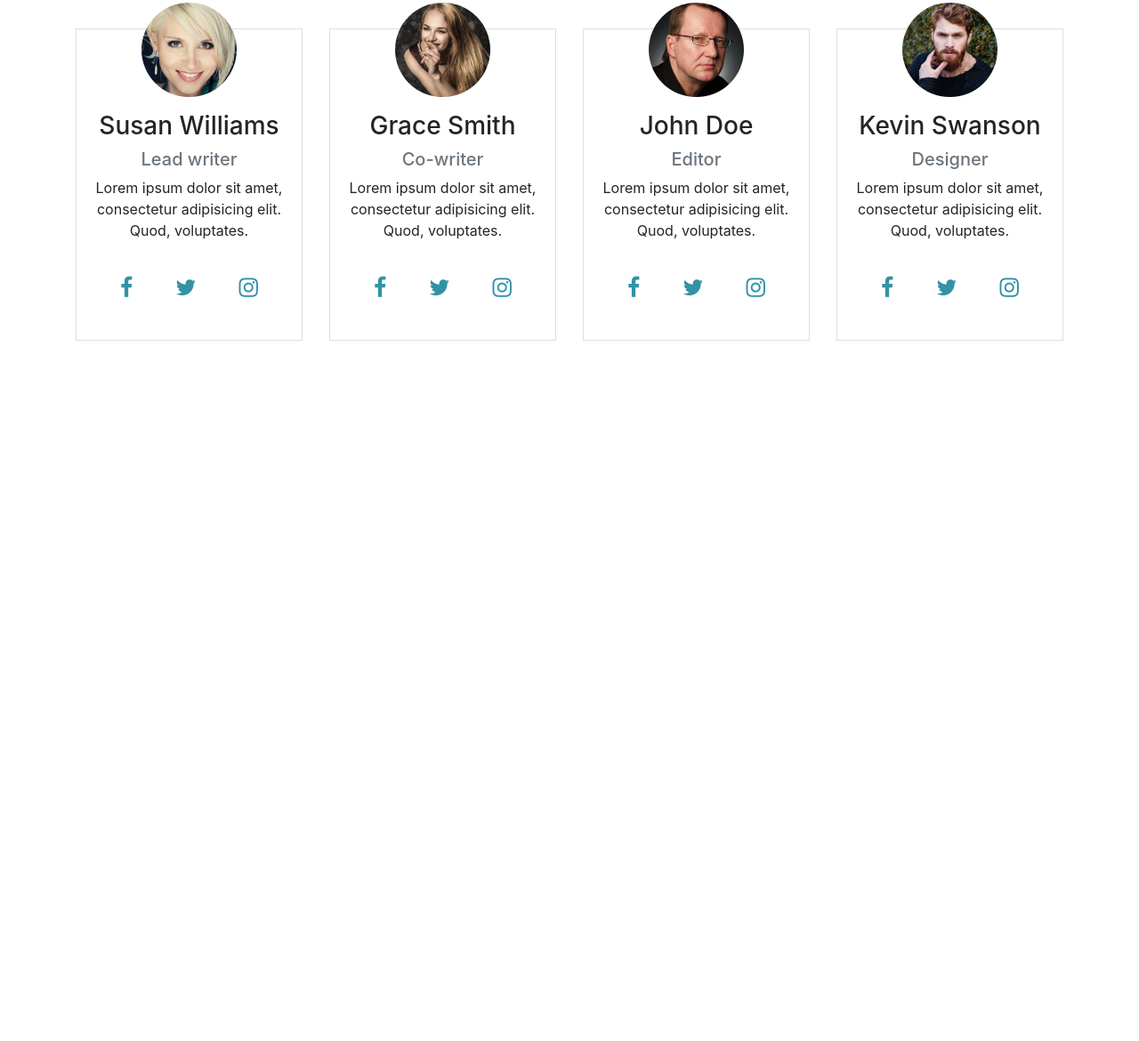
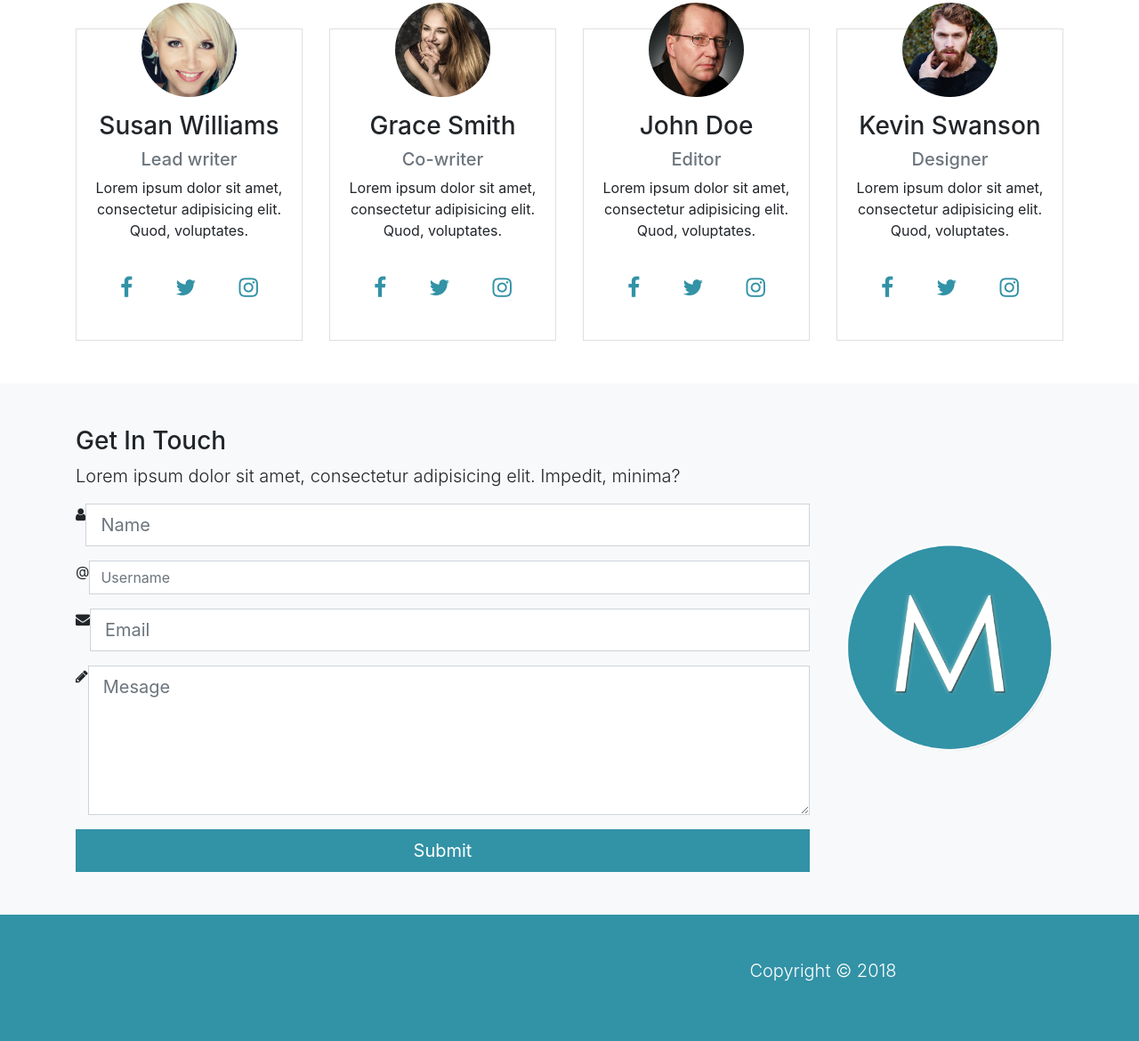
Before and after one commit to stefanaz/bs4_bookshop, a website: page index.html in a window 1280 px wide. Shown: the part 2028-3198 px from the top of the page at 89% size. Before the commit the page ends 2459 px from the top, so only its background shows below. Drawn offline with Linux system fonts and the light colour scheme.

Commit message:
Feedback form and footer

```diff
--- a/index.html
+++ b/index.html
@@ -35,7 +35,7 @@
                         <a href="#about" class="nav-link">About</a>
                     </li>
                     <li class="nav-item">
-                        <a href="#authors" class="nav-link">Meet the Authors</a>
+                        <a href="#author" class="nav-link">Meet the Authors</a>
                     </li>
                     <li class="nav-item">
                         <a href="#contact" class="nav-link">Contact</a>
@@ -327,6 +327,62 @@
     </section>
 
 
+    <!--contact-->
+    <section id="contact" class="bg-light py-5">
+        <div class="container">
+            <div class="row">
+                <div class="col-lg-9">
+                    <h3>Get In Touch</h3>
+                    <p class="lead">Lorem ipsum dolor sit amet, consectetur adipisicing elit. Impedit, minima?</p>
+
+
+                    <form>
+                        <div class="form-group">
+                            <div class="input-group input-group-lg">
+                                <span class="input-group-addon"><i class="fa fa-user"></i></span>
+                                <input type="text" class="form-control" placeholder="Name">
+                            </div>
+                        </div>
+                        <div class="form-group">
+                            <div class="input-group">
+                                <span class="input-group-addon" id="basic-addon1">@</span>
+                                <input type="text" class="form-control" placeholder="Username" aria-describedby="basic-addon1">
+                            </div>
+                        </div>
+
+                        <div class="form-group">
+                            <div class="input-group input-group-lg">
+                                <span class="input-group-addon"><i class="fa fa-envelope"></i></span>
+                                <input type="email" class="form-control" placeholder="Email">
+                            </div>
+                        </div>
+                        <div class="form-group">
+                            <div class="input-group input-group-lg">
+                                <span class="input-group-addon"><i class="fa fa-pencil"></i></span>
+                                <textarea type="text" class="form-control" placeholder="Mesage" rows="5"></textarea>
+                            </div>
+                        </div>
+                        <input type="submit" value="Submit" class="btn btn-primary btn-block btn-lg">
+                    </form>
+                </div>
+                <div class="col-lg-3 align-self-center d-none d-sm-block">
+                    <img src="src/img/mlogo.png" alt="" class="img-fluid">
+                </div>
+            </div>
+        </div>
+    </section>
+
+    <footer id="main-footer" class="py-5 bg-primary text-white">
+        <div class="container">
+            <div class="row text-center">
+                <div class="col-md-6 ml-auto">
+                    <p class="lead">Copyright &copy; 2018</p>
+                </div>
+            </div>
+        </div>
+    </footer>
+
+
     <script src="src/js/jquery.min.js"></script>
     <script src="src/js/popper.min.js"></script>
     <script src="src/js/bootstrap.min.js"></script>
```
